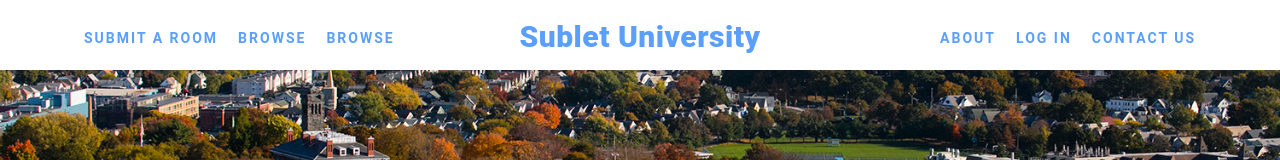
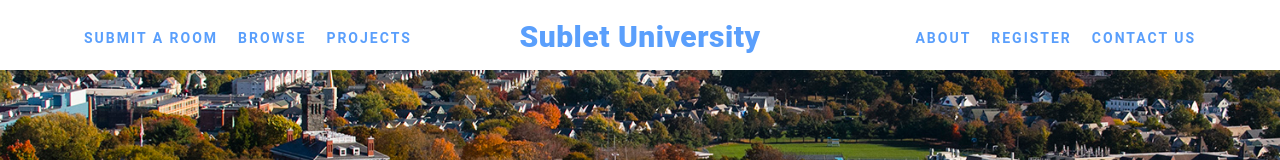
Before and after one commit to spencerGallant/Sublet-University, a plain HTML site: page submit-house.html in a window 1280 px wide. Shown: the top 160 px of the page. Drawn offline with Linux system fonts and the light colour scheme.

Commit message:
Update submit-house.html

```diff
--- a/submit-house.html
+++ b/submit-house.html
@@ -124,8 +124,8 @@
           <ul>
              <li class="right-nav"><a href="contact.html">
               Contact Us </a></li>
-              <li class="right-nav"><a href="login.html">
-              Log In </a></li>
+              <li class="right-nav"><a href="register.html">
+              Register </a></li>
               <li class="right-nav"><a href="about.html">
                 About </a></li>
 
@@ -142,7 +142,7 @@
            <li class="left-nav"> <a href="browse.html">
                 Browse </a></li>
                <li class="left-nav"> <a href="projects.html">
-                Browse </a></li>
+                Projects </a></li>
             </li>
             </li>
           </nav>
```
